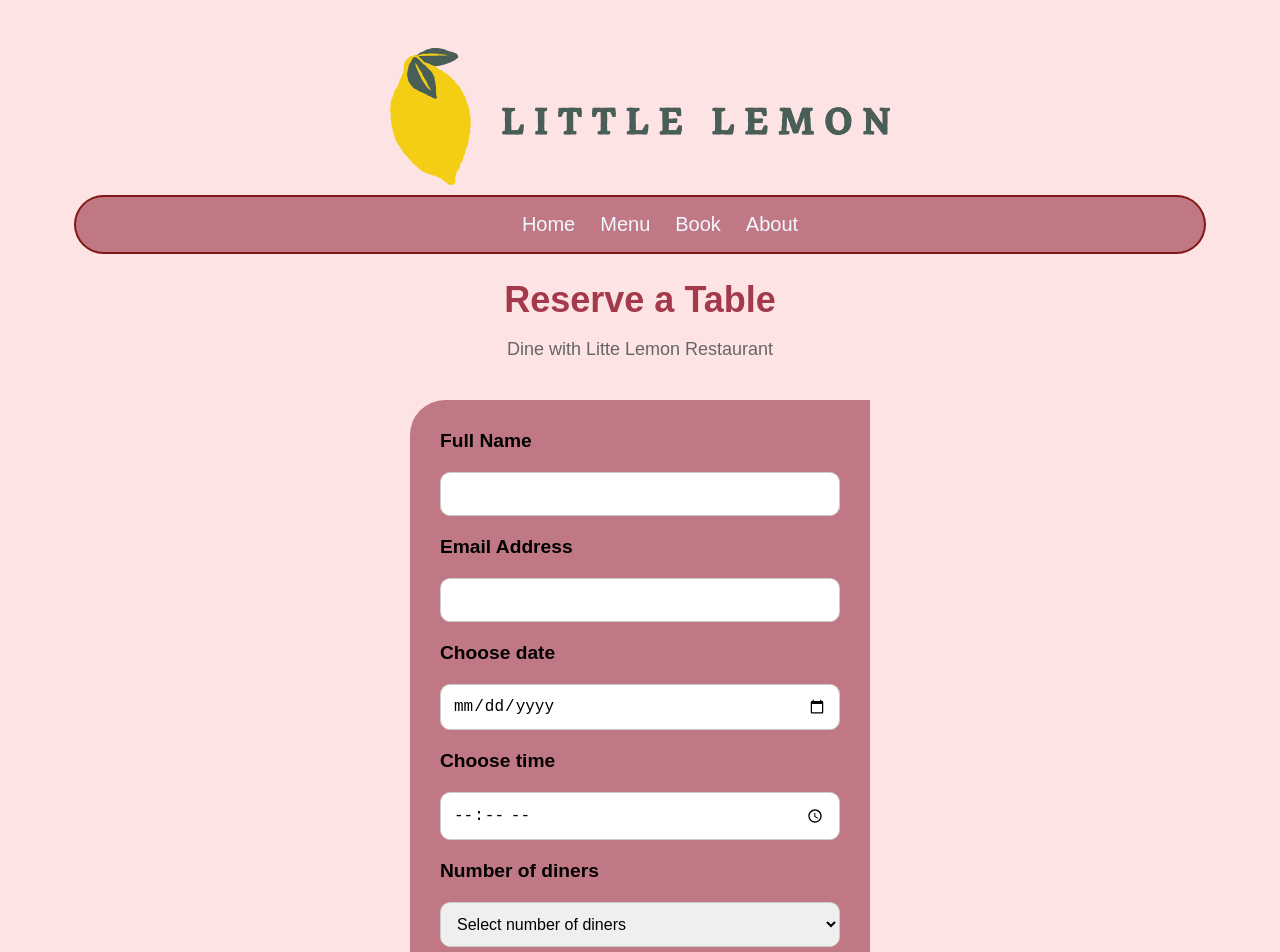
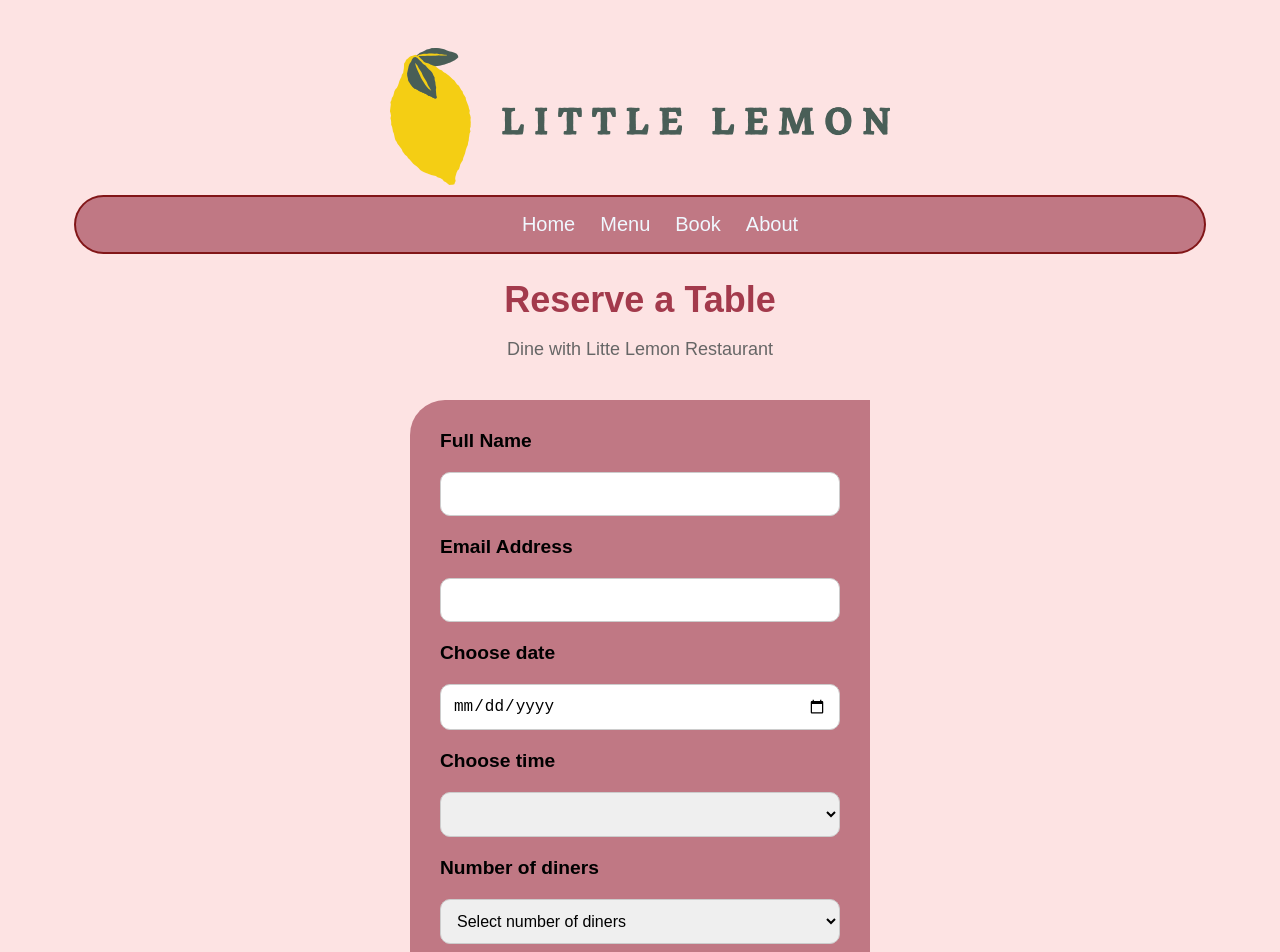
Before and after one commit to aji-femi/little-lemon, a React (Vite) app: page /booking in a window 1280 px wide. Shown: the top 952 px of the page. Built offline with nearby package versions, Linux system fonts and the light colour scheme.

Commit message:
state added

```diff
--- a/src/Booking.jsx
+++ b/src/Booking.jsx
@@ -1,23 +1,63 @@
-function Booking() {
+import { useState } from "react";
+function Booking({ availableTimes = [], dispatch, formSubmit }) {
+  const [date, setDate] = useState("");
+  const [time, setTime] = useState("");
+  const [guests, setGuests] = useState(1);
+  const [occasion, setOccasion] = useState("Birthday");
+
+  const handleSubmit = (e) => {
+    e.preventDefault();
+    formSubmit({ date, time, guests, occasion });
+    alert("Reservation Successful!");
+  };
+
+  const handleDateChange = (e) => {
+    setDate(e.target.value);
+    dispatch({ type: "UPDATE_TIMES", date: e.target.value });
+  };
   return (
     <>
-      <h1 id="dine">Reserve a Table</h1>
-      <p class="subtitle">Dine with Litte Lemon Restaurant</p>
-
-      <form>
+      <div>
+        <h1 id="dine">Reserve a Table</h1>
+        <p class="subtitle">Dine with Litte Lemon Restaurant</p>
+      </div>
+      <form onSubmit={handleSubmit}>
         <label htmlfor="full-name">Full Name</label>
-        <input type="text" id="full-name" name="full_name" required />
+        <input type="text" id="full-name" name="full_name" />
         <label htmlfor="email">Email Address</label>
         <input type="email" id="email" name="email" required />
 
         <label htmlFor="res-date">Choose date</label>
-        <input type="date" id="res-date" required />
+        <input
+          type="date"
+          id="res-date"
+          value={date}
+          onChange={handleDateChange}
+          required
+        />
 
         <label htmlFor="res-time">Choose time</label>
-        <input type="time" id="res-time" required />
+        <select
+          id="res-time"
+          value={time}
+          onChange={(e) => setTime(e.target.value)}
+          required
+        >
+          {availableTimes.map((t) => (
+            <option key={t} value={t}>
+              {t}
+            </option>
+          ))}
+        </select>
+        <label htmlFor="guests">Number of diners</label>
 
-        <label htmlFor="guests">Number of diners</label>
-        <select id="guests" name="guests" required>
+        <select
+          id="guests"
+          name="guests"
+          value={guests}
+          onChange={(e) => setGuests(e.target.value)}
+          required
+        >
           <option value="">Select number of diners</option>
           <option value="1-2">1-2 diners</option>
           <option value="3-5">3-5 diners</option>
@@ -25,7 +65,11 @@ function Booking() {
         </select>
 
         <label htmlFor="occasion">Occasion</label>
-        <select id="occasion">
+        <select
+          id="occasion"
+          value={occasion}
+          onChange={(e) => setOccasion(e.target.value)}
+        >
           <option>Birthday</option>
           <option>Anniversary</option>
         </select>
@@ -41,4 +85,5 @@ function Booking() {
     </>
   );
 }
+
 export default Booking;
--- a/src/index.css
+++ b/src/index.css
@@ -115,7 +115,7 @@ button {
 }
 
 button:hover {
-  background: #495e57;
+  background: #e2a4ac;
   color: white;
 }
 
```
